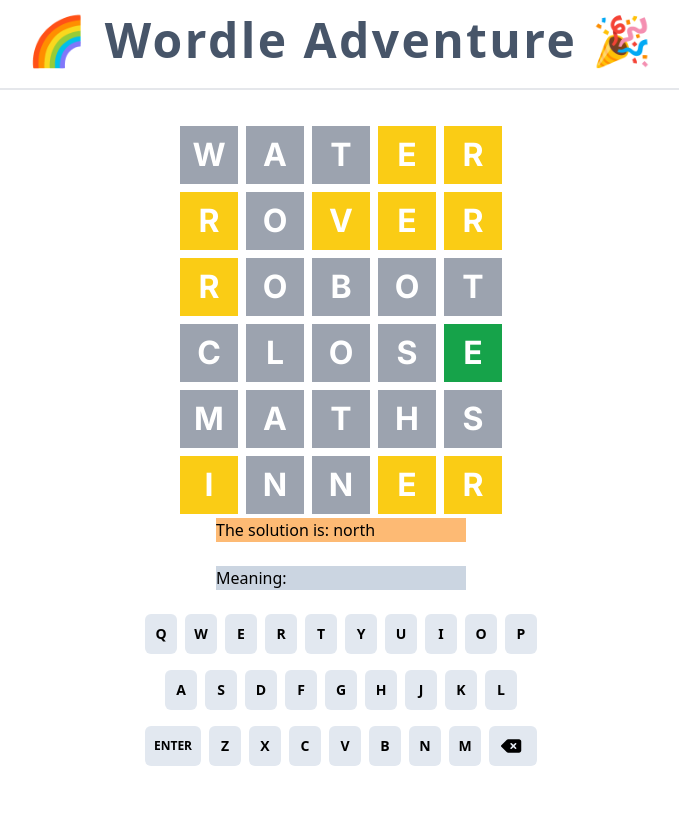
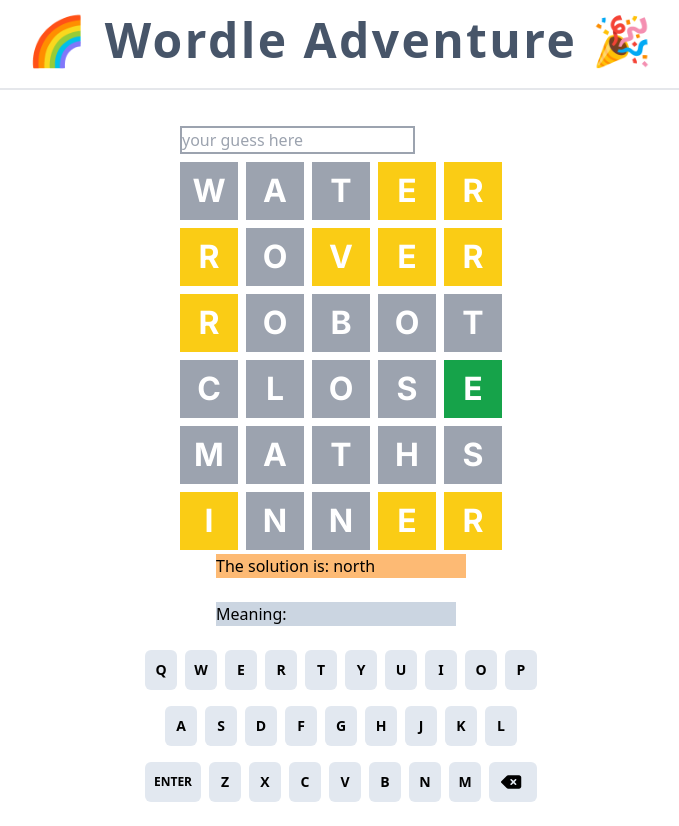
Before and after one commit to patobottos/wordle, a React (Vite) app: page / in a window 1280 px wide. Shown: the whole page, without its empty margins (299-978 px from the left). Before the commit the page ends 800 px from the top, so only its background shows below. Built offline with nearby package versions, Linux system fonts and the light colour scheme; no server answers.

Commit message:
Last version with 5 Letter States

```diff
--- a/src/App.tsx
+++ b/src/App.tsx
@@ -5,9 +5,9 @@ import WordleBoard from "./components/WordleBoard";
 export default function App() {
   return (
     <div className="flex flex-col items-center m-auto">
-      <Navbar></Navbar>
+      <Navbar />
       <WordleBoard />
-      <Keyboard></Keyboard>
+      <Keyboard />
     </div>
   );
 }
--- /dev/null
+++ b/src/application/provider.ts
@@ -0,0 +1,32 @@
+import React, { createContext, useState, useContext, FC, ReactNode } from 'react';
+
+type MyContextType = [Record<string, any>, React.Dispatch<React.SetStateAction<Record<string, any>>>];
+
+const AppContext = createContext<MyContextType | undefined>(undefined);
+
+export const useMyContext = (): MyContextType => {
+  const context = useContext(AppContext);
+  if (!context) {
+    throw new Error('useMyContext must be used within a MyStateProvider');
+  }
+  return context;
+};
+
+interface MyStateProviderProps {
+  children: ReactNode;
+}
+
+const MyStateProvider: FC<MyStateProviderProps> = ({ children }) => {
+  const [state, setState] = useState<Record<string, any>>({});
+
+  return (
+    <div>
+
+    <AppContext.Provider value= { [state, setState]} >
+    { children }
+    < /AppContext.Provider>
+    < /div>
+    );
+};
+
+export default MyStateProvider;
--- a/src/components/Grid/WordRow.tsx
+++ b/src/components/Grid/WordRow.tsx
@@ -13,6 +13,7 @@ export default function WordRow({ guessingWord = "" }: WordRowProps) {
   const lettersArray: string[] = guessingWord
     .split("")
     .concat(Array(lettersRemaining).fill(""));
+  console.log("LETTERS ARRAY", lettersArray);
 
   const guessStates = computeGuess(guessingWord);
   console.log("GUESS STATES", guessStates);
--- a/src/components/WordleBoard.tsx
+++ b/src/components/WordleBoard.tsx
@@ -6,6 +6,7 @@ import WordRow from "./Grid/WordRow";
 export default function WordleBoard() {
   const [randomWord, setRandomWord] = useState<string>("");
   const [definition, setDefinition] = useState<string>("");
+  const [guess, setGuess] = useState<string>("");
 
   const selectNewWord = async () => {
     const newWord = getRandomWordEng();
@@ -22,7 +23,16 @@ export default function WordleBoard() {
   }, []);
 
   return (
-    <div className="flex flex-col justify-center">
+    <div className="flex flex-col justify-center max-w-[370px]">
+      <div>
+        <input
+          type="text"
+          value={guess}
+          onChange={(e) => setGuess(e.target.value)}
+          placeholder="your guess here"
+          className="m-1 border-2 border-gray-400"
+        />
+      </div>
       <WordRow guessingWord="water" />
       <WordRow guessingWord="rover" />
       <WordRow guessingWord="robot" />
@@ -30,11 +40,13 @@ export default function WordleBoard() {
       <WordRow guessingWord="maths" />
       <WordRow guessingWord="inner" />
 
-      <span className="mx-10 w-25 bg-orange-300 margin-auto">
+      <span className="mx-10 w-25 bg-orange-300 justify-center">
         The solution is: {randomWord}
       </span>
       <br />
-      <span className="mx-10 w-25 bg-slate-300">Meaning: {definition}</span>
+      <div className=" mx-10 w-25 bg-slate-300  max-w-60">
+        <span>Meaning: {definition}</span>
+      </div>
     </div>
   );
 }
--- a/src/utilities/word-utils.ts
+++ b/src/utilities/word-utils.ts
@@ -1,16 +1,14 @@
 import wordBankEng from "../data/word-bank-EN.json"
-
 
 const word: string = getRandomWordEng();
 console.log('Word en WordUtils', word);
 
-
 export enum LetterState {
-  Miss, // Letter doesn't exist at all
-  Present, // Letter exists but wrong location
-  ManyPresent, // Letter exists, and many times, but wrong location
-  Match, // Letter exists and is in the right location
-  AnotherMatch, // Letter exists, in right location, and there's another one in another location
+  Miss, // Letter doesn't exist at all - GRAY
+  Present, // Letter exists but wrong location - YELLOW
+  ManyPresent, // Letter exists, and many times, but wrong location - BLUE
+  Match, // Letter exists and is in the right location - GREEN
+  AnotherMatch, // Letter exists, in right location, and there's another one in another location - PINK
 }
 
 export const characterStateStyles = {
```
